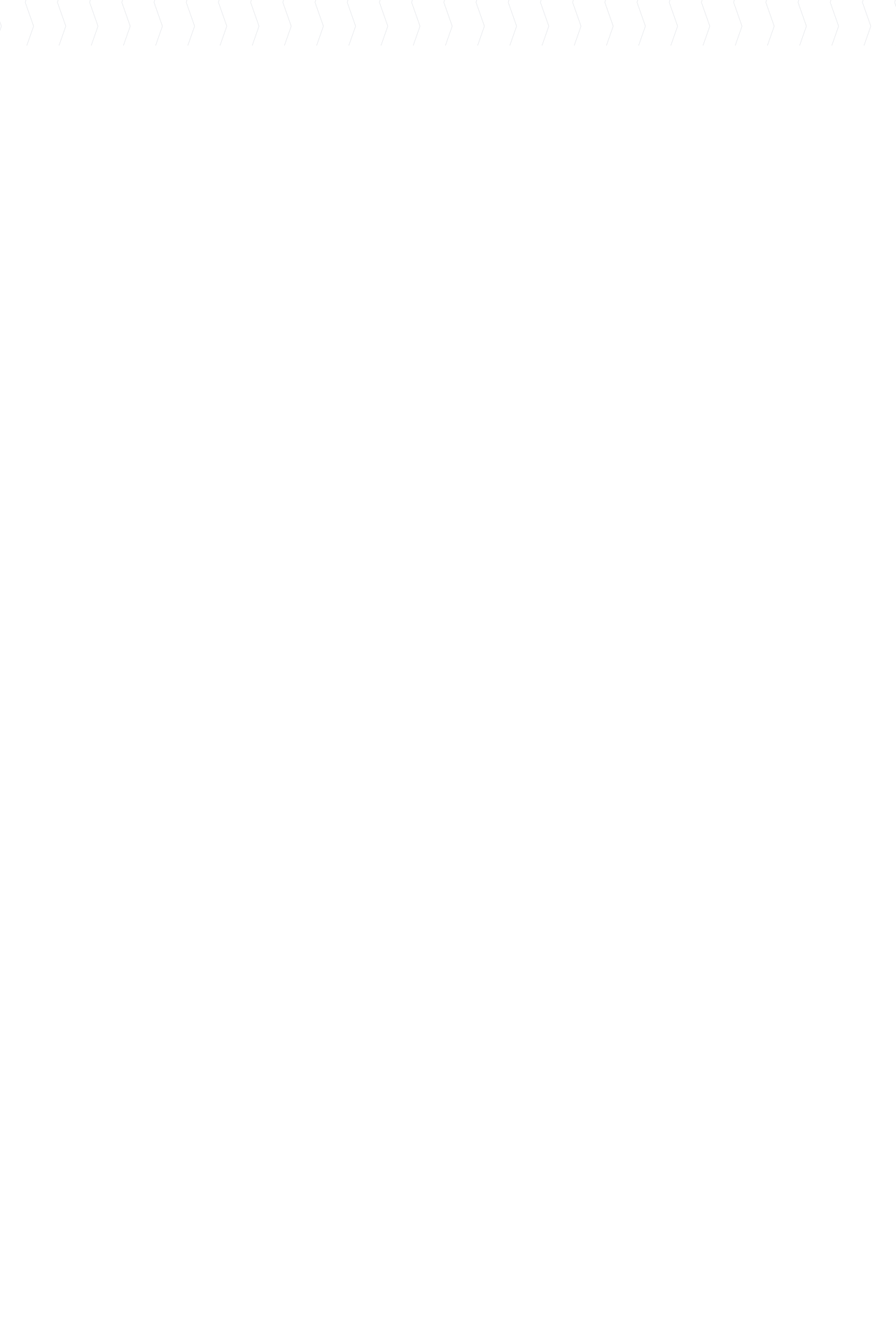
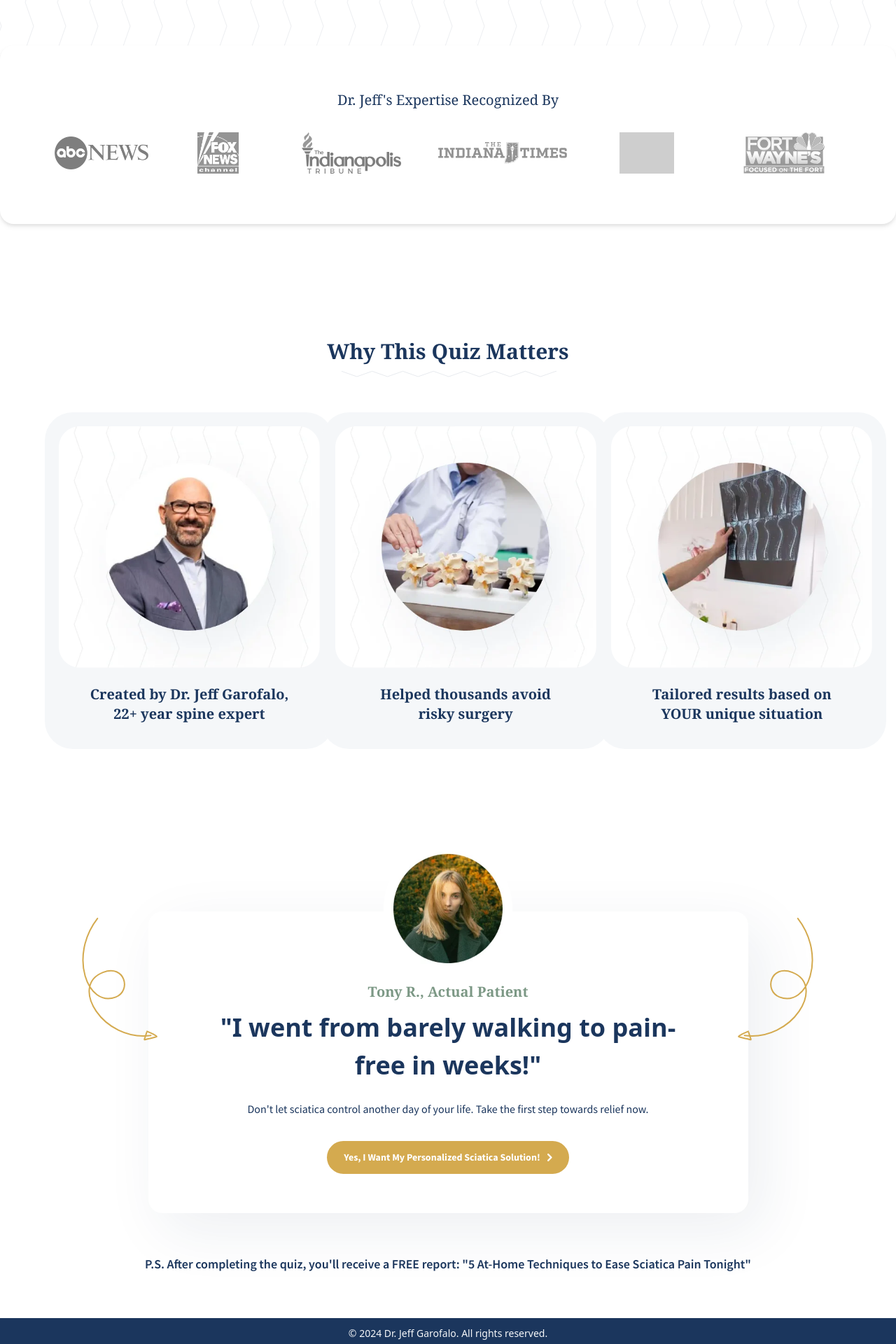
Before and after one commit to itsmiraz/drjeff-landing-page, a Next.js app: page / in a window 1280 px wide. Shown: the part 940-2860 px from the top of the page at 70% size. Before the commit the page ends 1005 px from the top, so only its background shows below. Built offline with nearby package versions, Linux system fonts and the light colour scheme; grey boxes are pictures that could not be loaded.

Commit message:
responsived done

```diff
--- a/src/components/SciaticaLandingPage/SciaticaLandingPage.tsx
+++ b/src/components/SciaticaLandingPage/SciaticaLandingPage.tsx
@@ -16,9 +16,9 @@
     >
       <TopBanner />
       <Hero />
-      {/* <RecognizedBy />
-      <WhyQuizMatters />
-      <Footer /> */}
+     <RecognizedBy />
+   <WhyQuizMatters />
+      <Footer />
     </div>
   );
 }
--- a/src/components/SciaticaLandingPage/components/hero.tsx
+++ b/src/components/SciaticaLandingPage/components/hero.tsx
@@ -46,7 +46,7 @@
         backgroundPosition: "center",
         backgroundRepeat: "no-repeat",
       }}
-      className="py-12 md:px-8 lg:px-16 mx-auto h-[1058px] md:h-[985px] relative"
+      className="py-12 md:px-8 lg:px-16 mx-auto  md:h-[985px] relative"
     >
       <div className="max-w-[1270px] mx-auto relative z-10">
         <motion.div
--- a/src/components/SciaticaLandingPage/components/recognizedBy.tsx
+++ b/src/components/SciaticaLandingPage/components/recognizedBy.tsx
@@ -2,6 +2,9 @@
 import React, { useEffect, useState } from "react";
 import { motion } from "framer-motion";
 import { plantinMTPro } from "@/fonts/fonts";
+import LogosTop from '@/assets/images/logo/loogs-top.png'
+import LogosBottom from '@/assets/images/logo/logos-bottom.png'
+
 const RecognizedBy = () => {
   const [isMobile, setIsMobile] = useState(false);
   const [isVisible, setIsVisible] = useState(false);
@@ -55,9 +58,9 @@
   return (
     <motion.section
       initial={{ opacity: 0, y: 100 }}
-      animate={{ opacity: isVisible ? 1 : 0, y: isVisible ? -100 : 100 }}
+      animate={{ opacity: isVisible ? 1 : 0, y: isVisible ? 0: 100 }}
       transition={{ duration: 0.7, delay: 0.6 }}
-      className="w-full  rounded-[20px] drop-shadow-md mx-auto max-w-[1300px] bg-white py-8"
+      className="w-full  rounded-[20px] drop-shadow-md mx-auto md:max-w-[1300px] bg-white py-8"
     >
       <div className="max-w-[1270px] mx-auto px-4 md:px-8 lg:px-16 py-4 md:py-8">
         {/* Adjusted padding for mobile */}
@@ -68,7 +71,7 @@
           Dr. Jeff's Expertise Recognized By
         </h3>
 
-        <div className="flex flex-wrap justify-center items-center gap-2 md:gap-4">
+        <div className="md:flex hidden flex-wrap justify-center items-center gap-2 md:gap-4">
           {logos.map((logo, index) => (
             <motion.div
               key={index}
@@ -93,6 +96,10 @@
             </motion.div>
           ))}
         </div>
+        <div className="md:hidden mt-[12px] space-y-[10px] flex flex-col justify-center items-center">
+          <Image alt="" src={LogosTop}/>
+          <Image alt="" src={LogosBottom}/>
+        </div>
       </div>
     </motion.section>
   );
--- a/src/components/SciaticaLandingPage/components/whyQuizMatters.tsx
+++ b/src/components/SciaticaLandingPage/components/whyQuizMatters.tsx
@@ -60,8 +60,8 @@
   ];
 
   return (
-    <section className="w-full relative pt-[100px]">
-      <div className="max-w-[1470px] mx-auto px-4 md:px-8 lg:px-16 py-16">
+    <section className="w-full  relative pt-[100px]">
+      <div className="max-w-[1470px] mx-auto px-[20px] md:px-8 lg:px-16 py-16">
         <motion.div
           initial={{ opacity: 0, y: 20 }}
           animate={{ opacity: isVisible ? 1 : 0, y: isVisible ? 0 : 20 }}
@@ -77,7 +77,7 @@
             <UnderLineGraphic />
           </div>
 
-          <div className="grid md:grid-cols-3 gap-8">
+          <div className="grid grid-cols-1 md:grid-cols-3 gap-8">
             {data.map((item, i) => (
               <div className="bg-[#F5F7F9] md:w-[413px] p-[20px] rounded-[40px]">
                 <div className="w-full  relative">
@@ -146,7 +146,7 @@
         </motion.div>
 
         <div className="relative">
-          <div className="max-w-[857px] relative pt-[100px]  pb-[56px] mt-[232px] ctaDropShadow mx-auto rounded-[20px] bg-white">
+          <div className="max-w-[857px] px-[16px] relative pt-[100px]  pb-[56px] mt-[232px] ctaDropShadow mx-auto rounded-[20px] bg-white">
             <div className="-translate-x-1/2 left-1/2 -top-24 absolute">
               <Image
                 className="max-w-[184px] mx-auto"
@@ -157,9 +157,9 @@
             <p className="text-[#7C9885] text-[20px] text-center font-bold font-plantinMTpro font-serif">
               Tony R., Actual Patient
             </p>
-            <h3 className="text-primaryColor pb-[23px] pt-[9px] font-bold text-[36px] text-center ">
+            <h3 className="text-primaryColor pb-[23px] pt-[9px] font-bold text-[24px] md:text-[36px] text-center ">
               "I went from barely walking to pain-
-              <br /> free in weeks!"
+              <br className="md:block hidden" /> free in weeks!"
             </h3>
             <p className="text-center text-[16px] font-sourceSansPro text-primaryColor">
               Don't let sciatica control another day of your life. Take the
@@ -167,15 +167,15 @@
             </p>
             <button
               onClick={scrollToQuiz}
-              className="font-sourceSansPro mx-auto mt-[34px] flex items-center gap-x-[10px] font-bold text-white bg-[#D4AA4F] py-[13px] px-[24px] rounded-full "
+              className="font-sourceSansPro text-[14px] mx-auto mt-[34px] flex items-center gap-x-[10px] font-bold text-white bg-[#D4AA4F] py-[13px] px-[4px] md:px-[24px] rounded-full "
             >
                Yes, I Want My Personalized Sciatica Solution! <LeftArrow />
             </button>
           </div>
-          <div className="absolute left-10 top-0">
+          <div className="absolute md:block hidden left-10 top-0">
             <LeftPointer/>
           </div>
-          <div className="absolute right-10 top-0">
+          <div className="absolute md:block hidden right-10 top-0">
 
             <RightPointer/>
           </div>
```
Also changed, not shown: src/assets/images/logo/logos-bottom.png (added), src/assets/images/logo/loogs-top.png (added).
